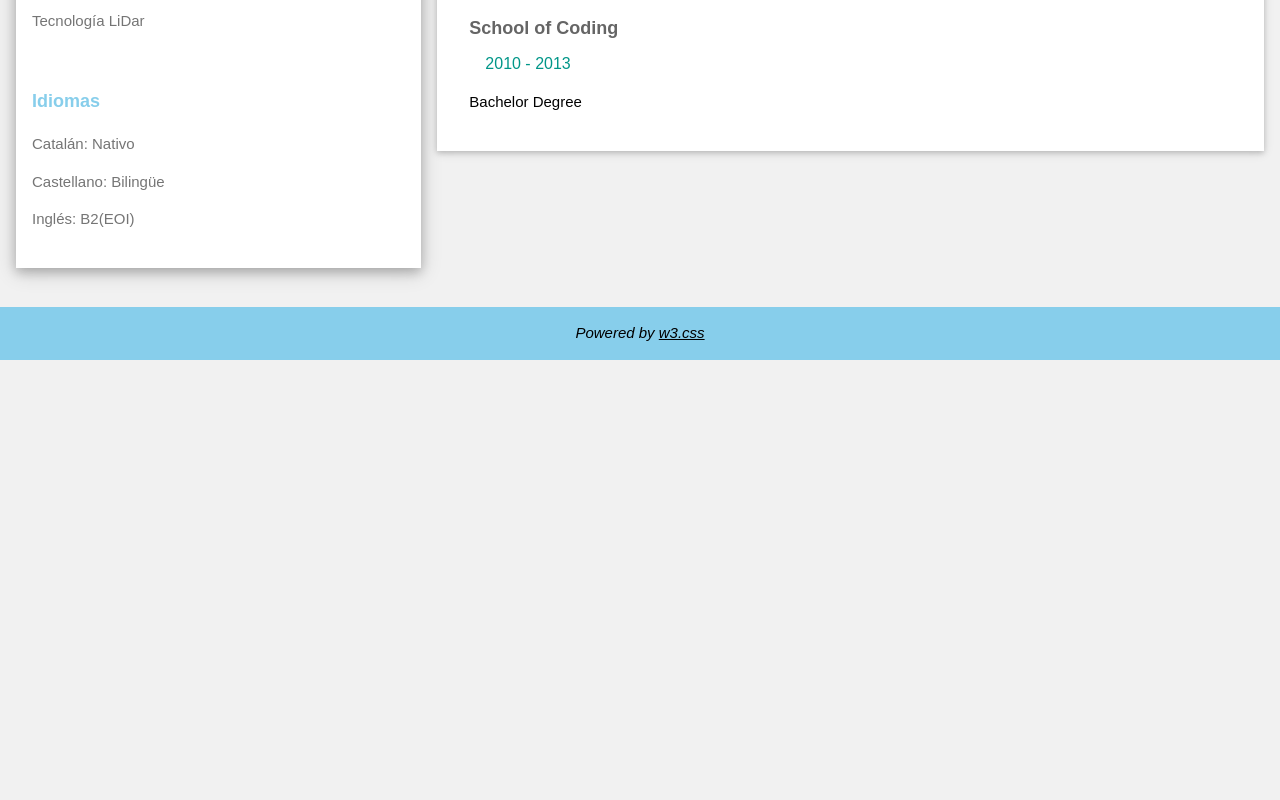
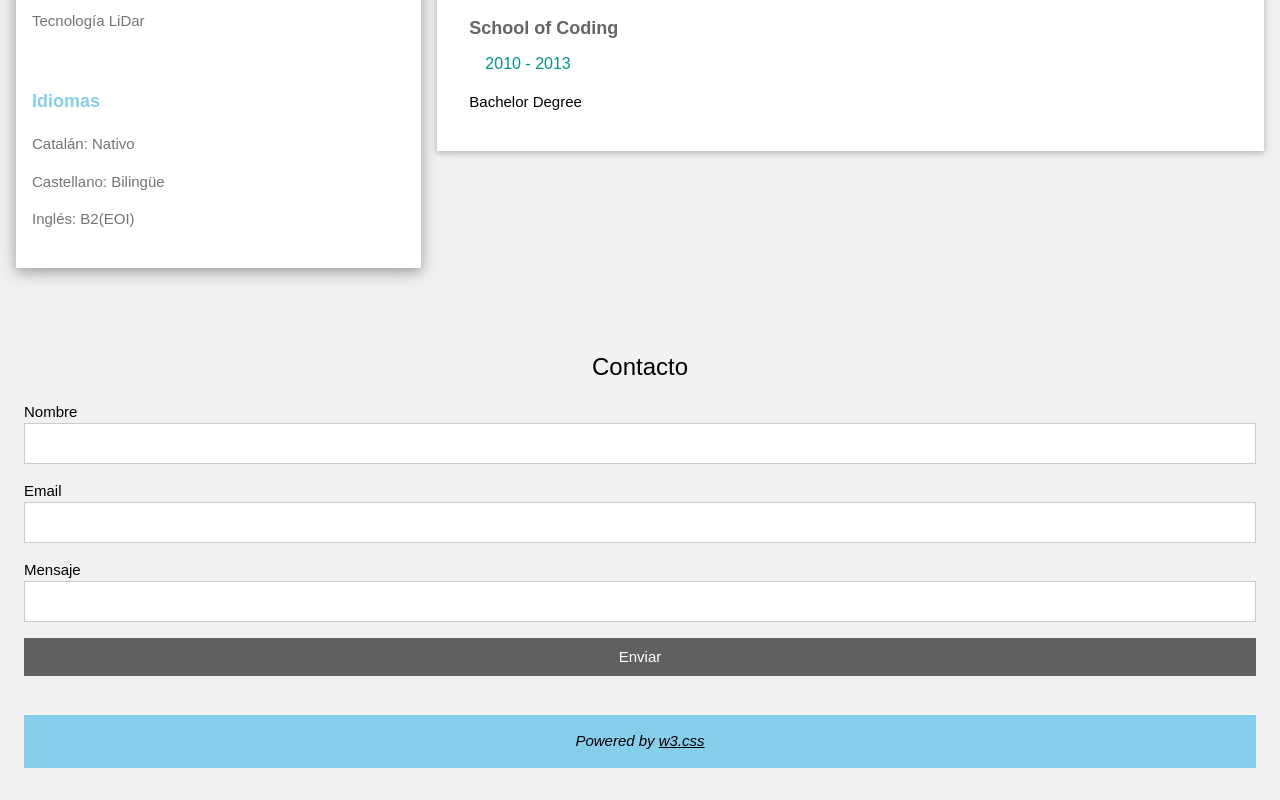
Before and after one commit to PereAnt/PereAnt.github.io, a plain HTML site: page index.html in a window 1280 px wide. Shown: the part 1005-1805 px from the top of the page. Before the commit the page ends 1365 px from the top, so only its background shows below. Drawn offline with Linux system fonts and the light colour scheme.

Commit message:
Update index.html

```diff
--- a/index.html
+++ b/index.html
@@ -28,7 +28,8 @@ html,body,h1,h2,h3,h4,h5,h6 {font-family: sans-serif}
         <div class="w3-container">
           <p><i class="w3-large w3-text-teal"></i>Geógrafo</p>
           <p><i class="w3-large w3-text-teal"></i>Búger, Illes Balears, 07311.</p>
-          <p><i class="w3-large w3-text-teal"></i>pereantoni.matias@gmail.com</p>
+          <p><i class="w3-large w3-text-teal"></i><a href="#contacto">Contacto</a></p>
+
           <p><i class="w3-large w3-text-teal"></i><a href="https://www.linkedin.com/in/pereantoni/" target="_blank">Linkedin</a></p>
           <hr>
 
@@ -103,7 +104,24 @@ html,body,h1,h2,h3,h4,h5,h6 {font-family: sans-serif}
 
   <!-- End Page Container -->
 </div>
-
+<!-- Contact -->
+<div class="w3-light-grey w3-padding-large w3-padding-32 w3-margin-top" id="contacto">
+  <h3 class="w3-center">Contacto</h3>
+  <form action="pereantoni.matias@gmaill.com" method="post" enctype="text/plain" target="_blank">
+    <div class="w3-section">
+      <label>Nombre</label>
+      <input class="w3-input w3-border" type="text" required name="Name">
+    </div>
+    <div class="w3-section">
+      <label>Email</label>
+      <input class="w3-input w3-border" type="text" required name="Email">
+    </div>
+    <div class="w3-section">
+      <label>Mensaje</label>
+      <input class="w3-input w3-border" required name="Message">
+    </div>
+    <button type="submit" class="w3-button w3-block w3-dark-grey">Enviar</button>
+  </form><br>
 <footer class="w3-container w3-light-blue w3-center w3-margin-top">
   <p><i>Powered by <a href="https://www.w3schools.com/w3css/default.asp" target="_blank">w3.css</i></a></p>
 </footer>
```
